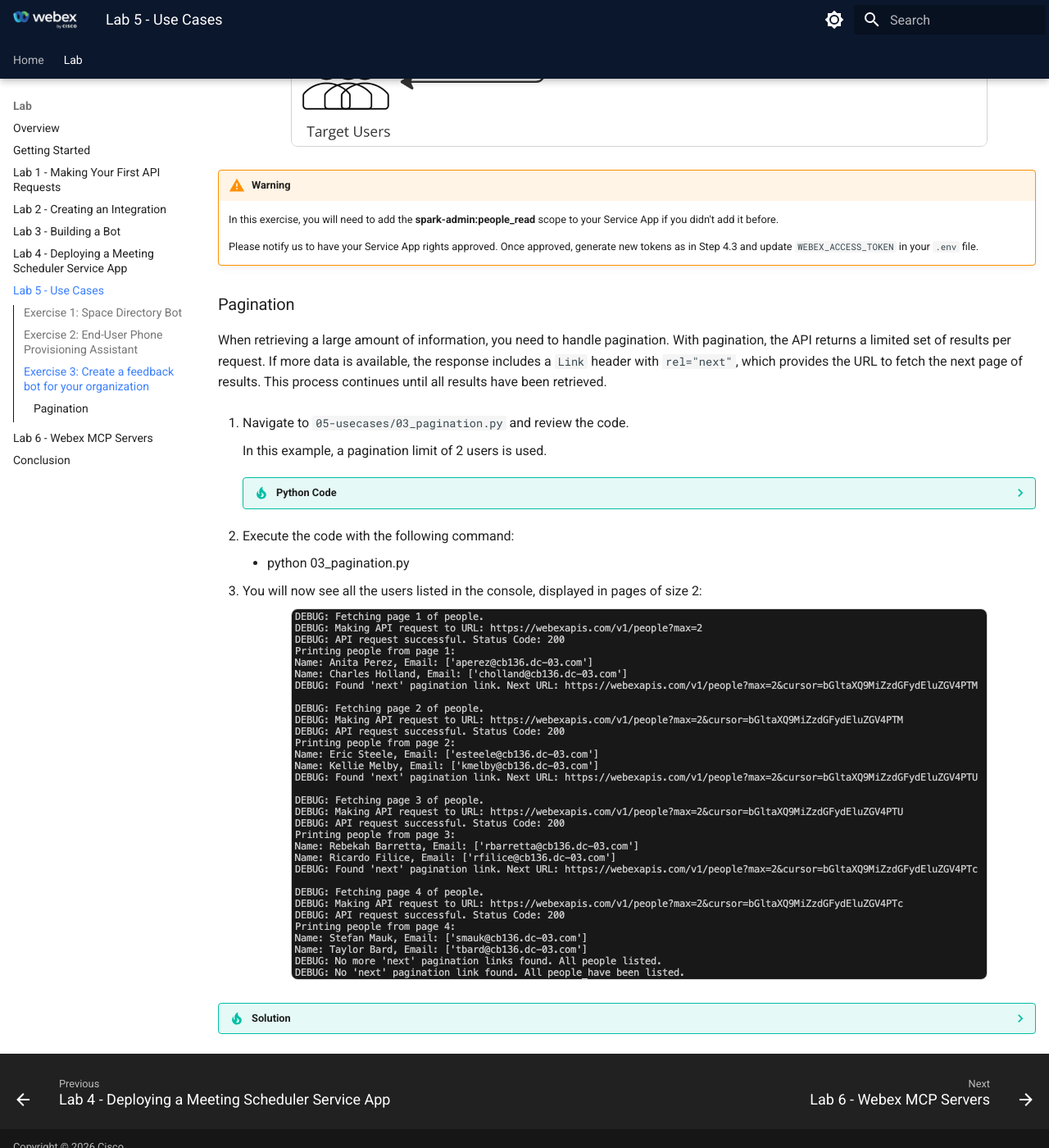
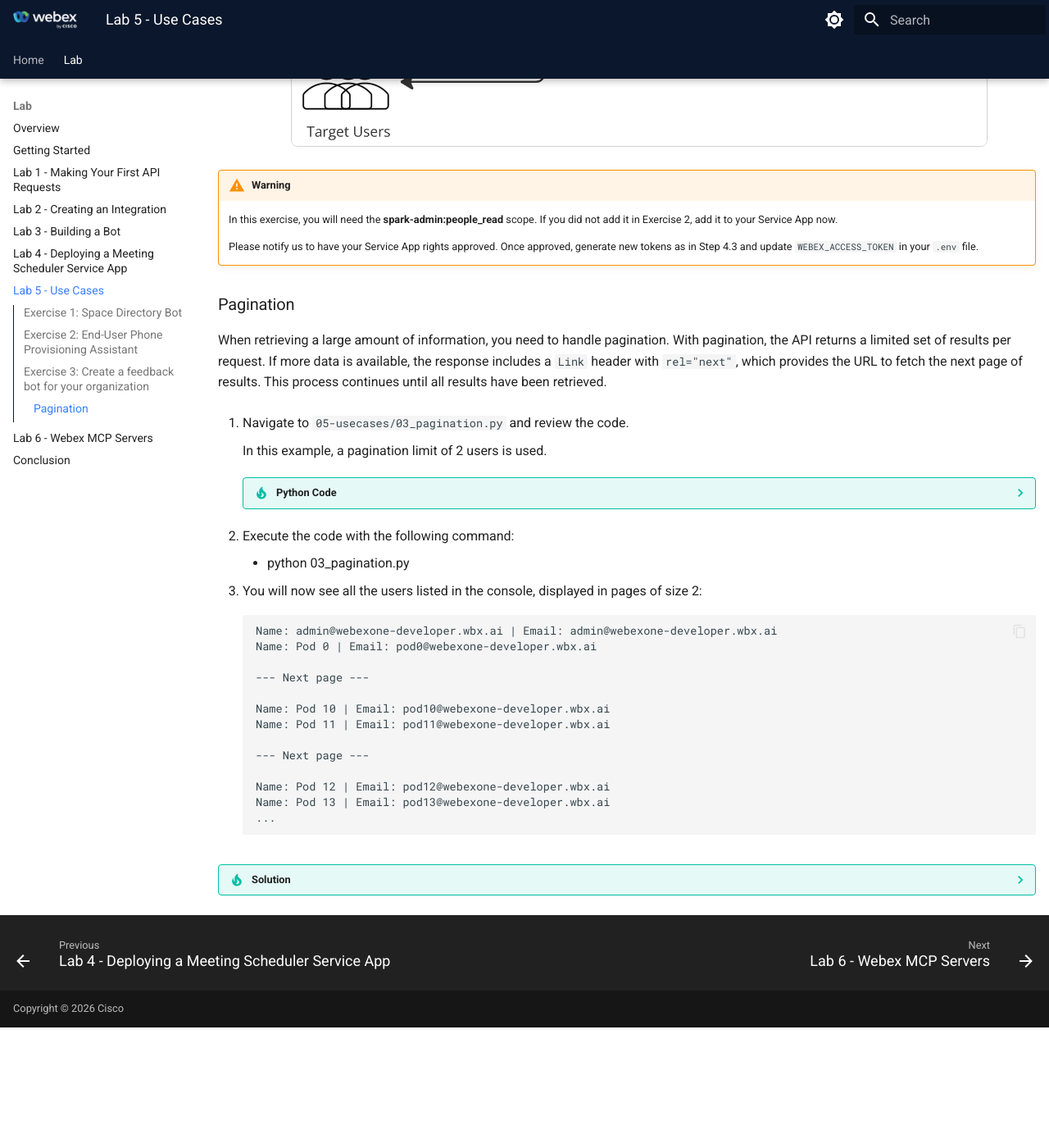
Before and after one commit to WebexCC-SA/LAB-21122, an MkDocs documentation site: the page built from docs/lab5_use-cases-websockets.md, in a window 1280 px wide and 1400 px high, scrolled down 2816 px. Shown: the whole window at 82% size. Built offline with MkDocs 1.6.1 and Material for MkDocs 9.7.7, drawn with Linux system fonts in a browser that asks for light colours; after the commit the page ends 4069 px from its top, so only the background shows below that; some of the changed lines change nothing that is shown; some of the changed text lies outside the part shown.

Commit message:
Update lab5_use-cases-websockets.md

````diff
--- a/docs/lab5_use-cases-websockets.md
+++ b/docs/lab5_use-cases-websockets.md
@@ -363,7 +363,7 @@
 
 !!! Warning
     In this exercise, you will need to add the **spark-admin:devices_write** scope to your Service App.
-    In the next exercises, you will also need to add **spark-admin:people_read** scope. Do it now for simplicity.
+    The next exercise also needs the **spark-admin:people_read** scope, so add both now and you will only need one approval.
 
     Please notify us to have your Service App rights approved.
 
@@ -600,21 +600,21 @@
 
         ![Use Case](./assets/usecase_9.png){ width="450" style="display: block; margin: 0 auto; border: 1px solid lightgray; border-radius: 8px;" }
 
-    5. If you submit a MAC address in the wrong format, you will receive a notification about the error:
+    5. If you submit a MAC address in the wrong format, such as "54G3152300C8", you will receive a notification about the error:
 
         ![Use Case](./assets/usecase_10.png){ width="450" style="display: block; margin: 0 auto; border: 1px solid lightgray; border-radius: 8px;" }
 
     6. If you submit a duplicate MAC address, such as "54A3152300C8", you will receive a notification about the duplication:
 
-        ![docx-image-064](./assets/docx-image-064.png){ width="700" style="display: block; margin: 0 auto; border: 1px solid lightgray; border-radius: 8px;" }
+        ![Use Case](./assets/usecase_11.png){ width="450" style="display: block; margin: 0 auto; border: 1px solid lightgray; border-radius: 8px;" }
 
     7. If you submit a valid MAC address, you will receive a message like the following:
 
-        ![docx-image-065](./assets/docx-image-065.png){ width="700" style="display: block; margin: 0 auto; border: 1px solid lightgray; border-radius: 8px;" }
+        ![Use Case](./assets/usecase_12.png){ width="450" style="display: block; margin: 0 auto; border: 1px solid lightgray; border-radius: 8px;" }
 
-    8. You can verify the device registration in Control Hub:
+    8. The device will be visible in Control Hub:
 
-        ![docx-image-066](./assets/docx-image-066.png){ width="850" style="display: block; margin: 0 auto; border: 1px solid lightgray; border-radius: 8px;" }
+        ![Use Case](./assets/usecase_13.png){ width="650" style="display: block; margin: 0 auto; border: 1px solid lightgray; border-radius: 8px;" }
 
     9. Stop the bot with **Ctrl+C** before moving to the next exercise.
 
@@ -632,7 +632,7 @@
     ![docx-image-049](./assets/docx-image-049.png){ width="850" style="display: block; margin: 0 auto; border: 1px solid lightgray; border-radius: 8px;" }
 
 !!! Warning
-    In this exercise, you will need to add the **spark-admin:people_read** scope to your Service App if you didn't add it before.
+    In this exercise, you will need the **spark-admin:people_read** scope. If you did not add it in Exercise 2, add it to your Service App now.
 
     Please notify us to have your Service App rights approved. Once approved, generate new tokens as in Step 4.3 and update `WEBEX_ACCESS_TOKEN` in your `.env` file.
 
@@ -683,7 +683,21 @@
 
 3. You will now see all the users listed in the console, displayed in pages of size 2:
 
-    ![docx-image-051](./assets/docx-image-051.png){ width="850" style="display: block; margin: 0 auto; border: 1px solid lightgray; border-radius: 8px;" }
+    ```terminal
+    Name: admin@webexone-developer.wbx.ai | Email: admin@webexone-developer.wbx.ai
+    Name: Pod 0 | Email: pod0@webexone-developer.wbx.ai
+
+    --- Next page ---
+
+    Name: Pod 10 | Email: pod10@webexone-developer.wbx.ai
+    Name: Pod 11 | Email: pod11@webexone-developer.wbx.ai
+
+    --- Next page ---
+
+    Name: Pod 12 | Email: pod12@webexone-developer.wbx.ai
+    Name: Pod 13 | Email: pod13@webexone-developer.wbx.ai
+    ...
+    ```
 
 ??? Tip "Solution"
 
@@ -920,22 +934,22 @@
 
     3. Send any message to your bot to get the following card:
 
-        ![docx-image-053](./assets/docx-image-053.png){ width="850" style="display: block; margin: 0 auto; border: 1px solid lightgray; border-radius: 8px;" }
+        ![Use Case](./assets/usecase_14.png){ width="450" style="display: block; margin: 0 auto; border: 1px solid lightgray; border-radius: 8px;" }
 
     4. Once you click **Send feedback card to all users in the organization**, the cards will begin sending. You will receive the following notification message once the process is completed:
 
-        ![docx-image-054](./assets/docx-image-054.png){ width="850" style="display: block; margin: 0 auto; border: 1px solid lightgray; border-radius: 8px;" }
+        ![Use Case](./assets/usecase_15.png){ width="450" style="display: block; margin: 0 auto; border: 1px solid lightgray; border-radius: 8px;" }
 
     5. At this point, all users will receive the following feedback card:
 
-        ![docx-image-055](./assets/docx-image-055.png){ width="850" style="display: block; margin: 0 auto; border: 1px solid lightgray; border-radius: 8px;" }
+        ![Use Case](./assets/usecase_16.png){ width="550" style="display: block; margin: 0 auto; border: 1px solid lightgray; border-radius: 8px;" }
 
     6. Once users submit their feedback, they will receive the following notification message:
 
-        ![docx-image-056](./assets/docx-image-056.png){ width="850" style="display: block; margin: 0 auto; border: 1px solid lightgray; border-radius: 8px;" }
+        ![Use Case](./assets/usecase_17.png){ width="450" style="display: block; margin: 0 auto; border: 1px solid lightgray; border-radius: 8px;" }
 
     7. At the same time, you, as an admin, will be notified with the user's feedback:
 
-        ![docx-image-057](./assets/docx-image-057.png){ width="700" style="display: block; margin: 0 auto; border: 1px solid lightgray; border-radius: 8px;" }
+        ![Use Case](./assets/usecase_18.png){ width="450" style="display: block; margin: 0 auto; border: 1px solid lightgray; border-radius: 8px;" }
 
     8. Stop the bot with **Ctrl+C** when you are done.
````
